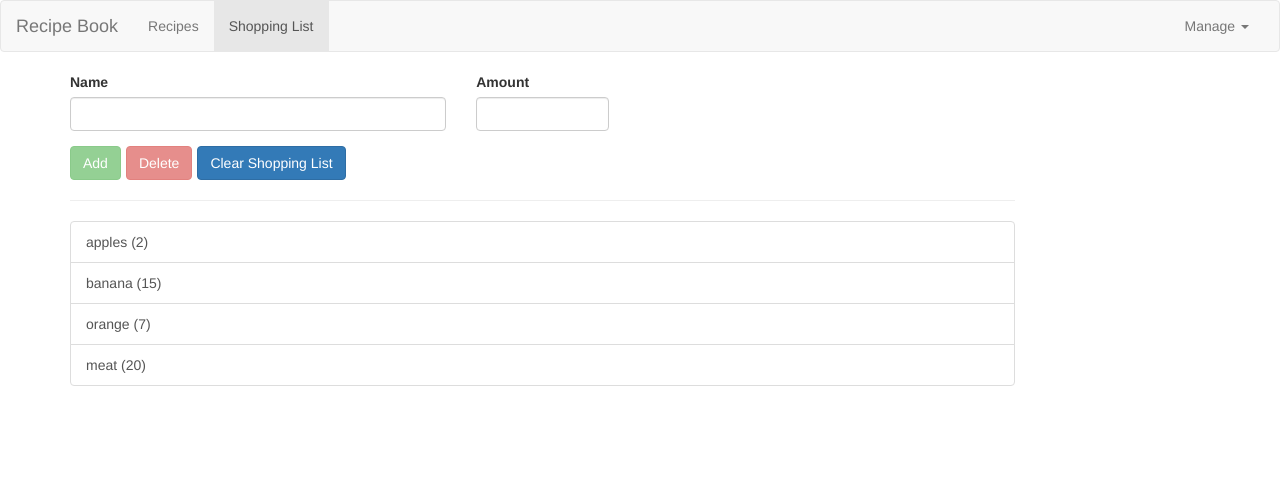
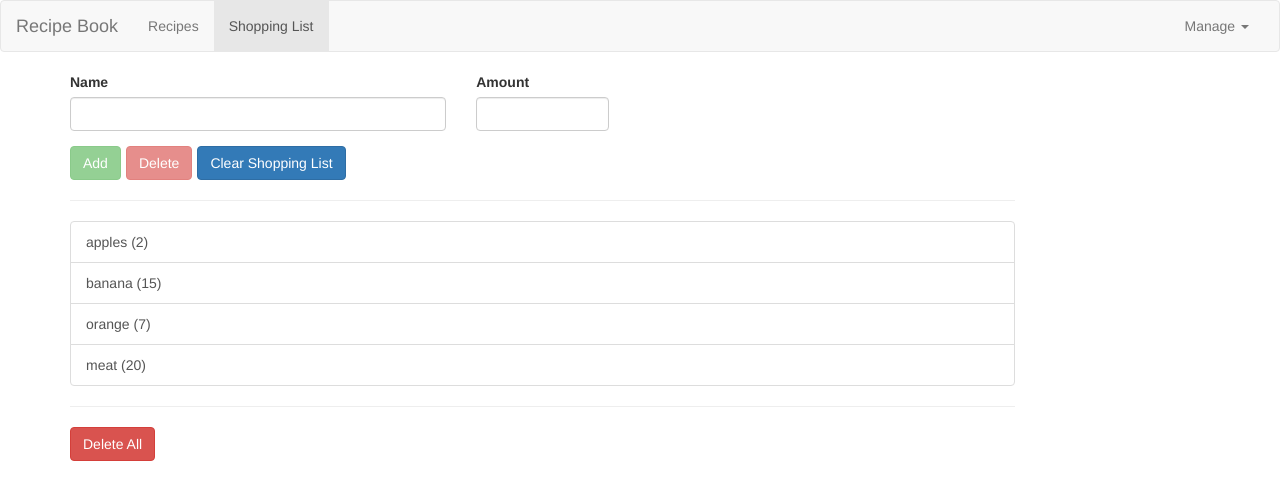
Before and after one commit to im00794/recipe-app, an Angular app: page /shopping-list in a window 1280 px wide. Shown: the top 500 px of the page. Built offline with nearby package versions, Linux system fonts and the light colour scheme.

Commit message:
shopping list clear and delete methods

```diff
--- a/src/app/shopping-list/shopping-edit/shopping-edit.component.ts
+++ b/src/app/shopping-list/shopping-edit/shopping-edit.component.ts
@@ -54,11 +54,7 @@ export class ShoppingEditComponent implements OnInit, OnDestroy {
   }
 
   onClear(): void {
-    if (confirm('Are you sure ?')) {
-      this.shoppingListService.clearIngredients();
-      this.editMode = false;
       this.ingredientForm.reset();
-    }
   }
 
   ngOnDestroy(): void {
--- a/src/app/shopping-list/shopping-list.component.html
+++ b/src/app/shopping-list/shopping-list.component.html
@@ -10,5 +10,7 @@
         {{ingredient.name}}  ({{ingredient.amount}})
       </a>
     </ul>
+    <hr/>
+    <button (click)="onDelete()" class="btn btn-danger">Delete All</button>
   </div>
 </div>
--- a/src/app/shopping-list/shopping-list.component.ts
+++ b/src/app/shopping-list/shopping-list.component.ts
@@ -28,6 +28,12 @@ export class ShoppingListComponent implements OnInit, OnDestroy {
     this.shoppingListService.ingredientEdited.next(id);
   }
 
+  onDelete() {
+    if (confirm('Are you sure ?')) {
+      this.shoppingListService.clearIngredients();
+    }
+  }
+
   ngOnDestroy(): void {
     this.ingredientAddedSub.unsubscribe();
   }
```
